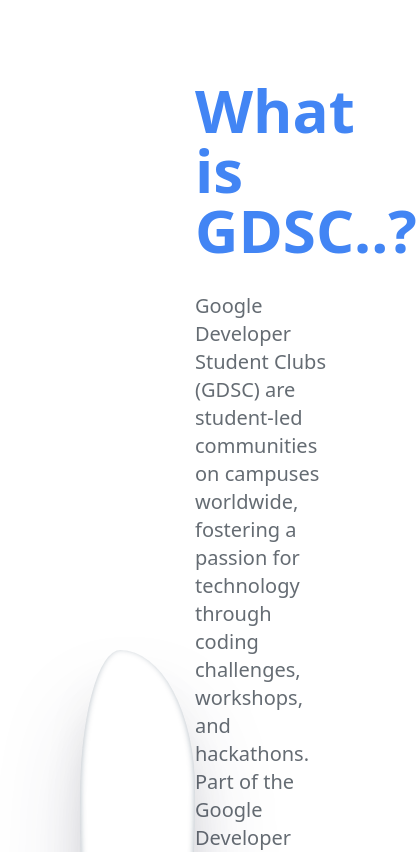
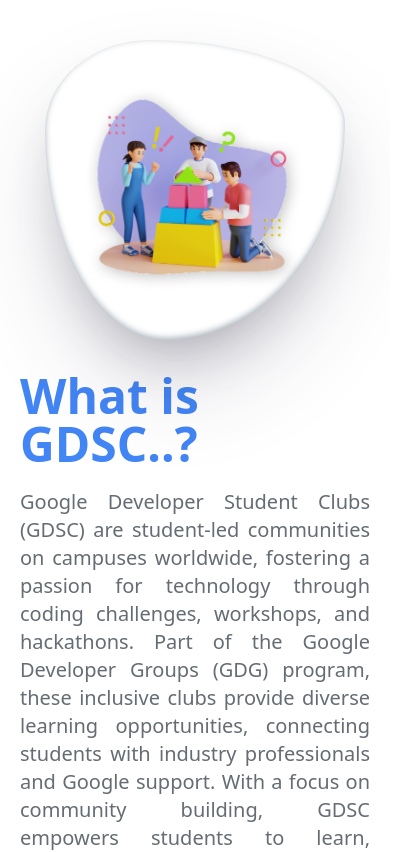
Before and after one commit to shubham369963/GDSC_WEB, a React (Create React App) app in the folder frontend/: page /about in a window 390 px wide. Shown: the top 852 px of the page, 417 px wide, since content can reach past the window. Built offline with nearby package versions, Linux system fonts and the light colour scheme.

Commit message:
About page made Responsive by @DevVaradPatil

```diff
--- a/frontend/src/components/AboutHeader.js
+++ b/frontend/src/components/AboutHeader.js
@@ -3,20 +3,20 @@
 
 const AboutHeader = () => {
   return (
-    <div className="flex mt-10 justify-center items-center w-full">
-      <div className="flex relative justify-start items-center w-1/2">
+    <div className="flex xs:flex-col mt-10 xs:mt-5 justify-center items-center w-full">
+      <div className="flex relative justify-start xs:justify-center items-center w-1/2 xs:w-full">
         <div
-          className="shadow-big flex items-center justify-center w-[500px] h-[500px] overflow-hidden"
+          className="shadow-big flex items-center justify-center w-[500px] xs:w-[300px] h-[500px] xs:h-[300px] overflow-hidden"
           style={{ borderRadius: "35% 65% 60% 40% / 30% 28% 72% 70% " }}
         >
             <img src={headerImg} alt="header-img" className="w-[500px]" />
         </div>
       </div>
-      <div className="flex flex-col gap-8 justify-center items-start w-1/2">
-        <h1 className="text-6xl font-semibold text-primary-blue">
+      <div className="flex xs:mt-8 flex-col gap-8 xs:gap-5 justify-center items-start w-1/2 xs:w-full">
+        <h1 className="text-6xl xs:text-5xl font-semibold text-primary-blue">
           What is GDSC..?
         </h1>
-        <p className="text-xl text-primary-grey">
+        <p className="text-xl xs:text-justify text-primary-grey">
           Google Developer Student Clubs (GDSC) are student-led communities on
           campuses worldwide, fostering a passion for technology through coding
           challenges, workshops, and hackathons. Part of the Google Developer
--- a/frontend/src/pages/AboutPage.js
+++ b/frontend/src/pages/AboutPage.js
@@ -4,7 +4,7 @@
 
 const AboutPage = () => {
   return (
-    <div className='w-full flex flex-col gap-20 px-20 py-10'>
+    <div className='w-full flex flex-col gap-20 px-20 py-10 xs:px-5 xs:py-5'>
       <AboutHeader />
       <AboutTimeline />
     </div>
--- a/frontend/tailwind.config.js
+++ b/frontend/tailwind.config.js
@@ -9,7 +9,10 @@
       },
       boxShadow: {
         "big": "rgba(50, 50, 93, 0.25) 0px 50px 100px -20px, rgba(0, 0, 0, 0.3) 0px 30px 60px -30px, rgba(10, 37, 64, 0.35) 0px -2px 6px 0px inset"
-      }
+      },
+      screens: {
+        'xs': {'max': '800px'},
+      },
     },
   },
   plugins: [],
```
